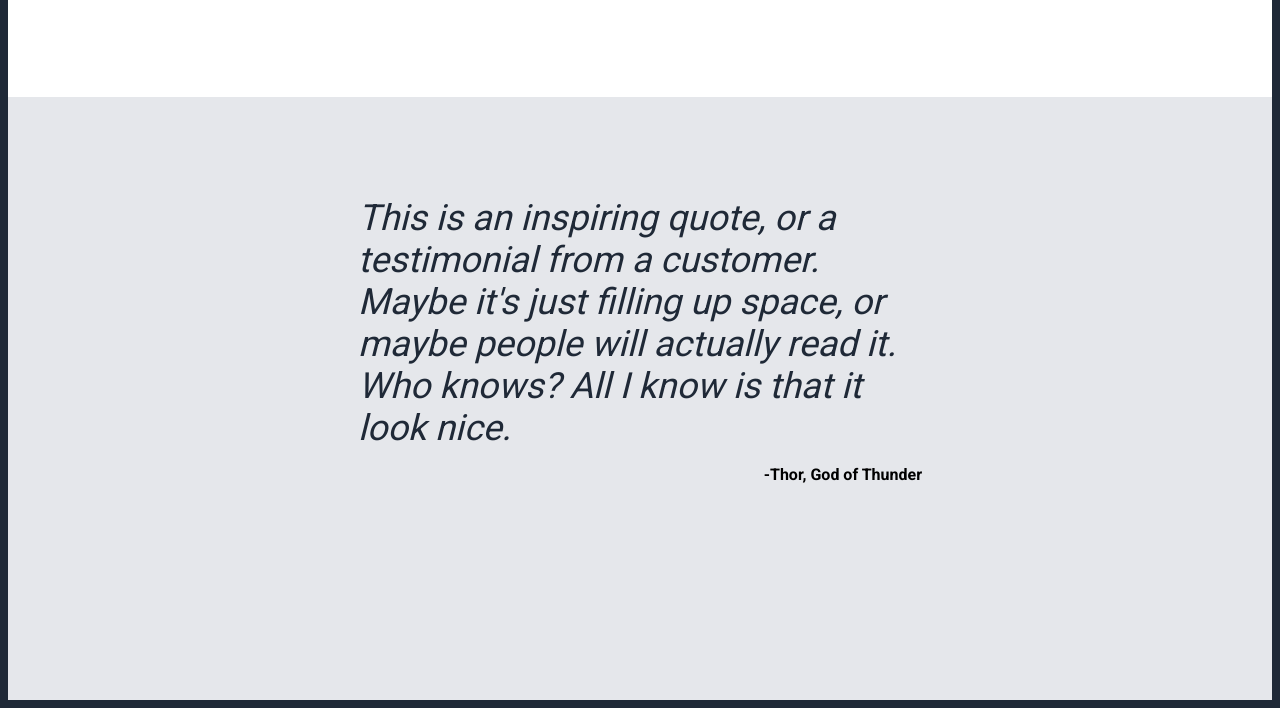
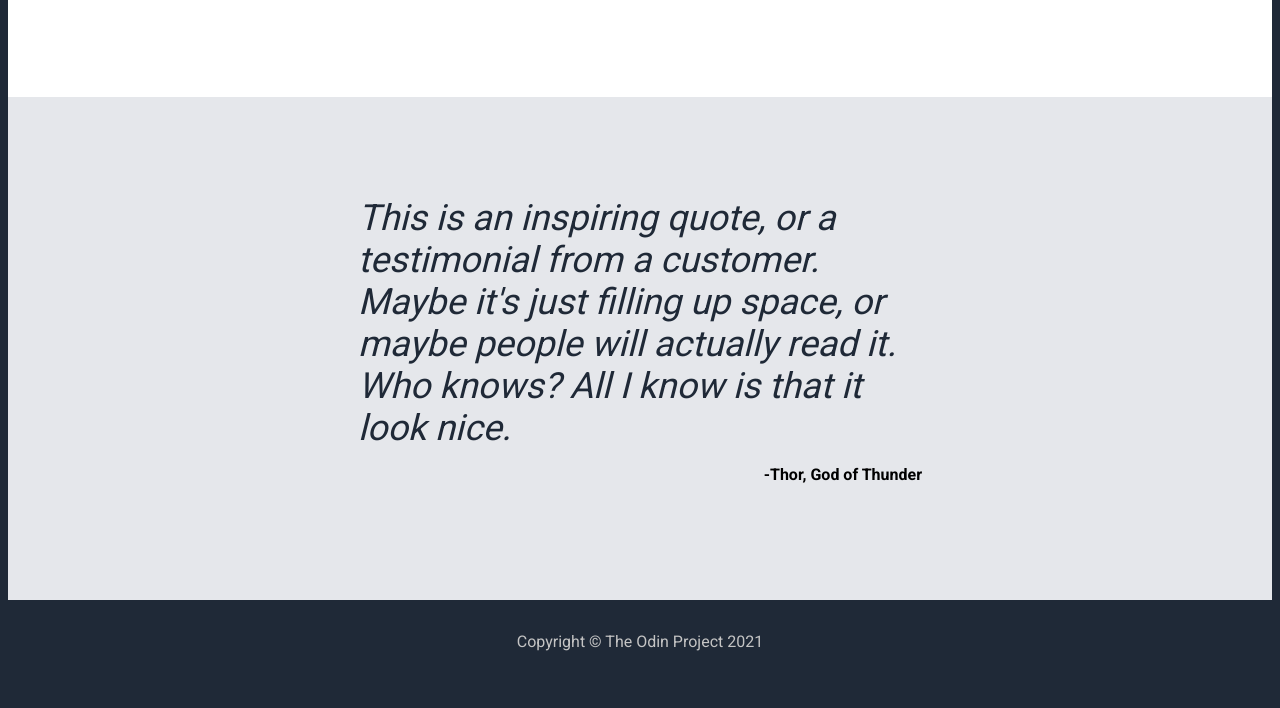
Before and after one commit to MichaelJohansyah/top-landing-page, a plain HTML site: page index.html in a window 1280 px wide. Shown: the part 1046-1754 px from the top of the page. After the commit the page ends 1729 px from the top, so only its background shows below. Drawn offline with Linux system fonts and the light colour scheme.

Commit message:
Complete the footer section

```diff
--- a/index.html
+++ b/index.html
@@ -23,7 +23,6 @@
             <p class="hero-secondary-text">This website has some subtext that goes here under the main title. It's smaller font and the color is lower contrast</p>
             <button>Sign up</button>
         </div>
-
         <img src="/images/uniqlo-image.png" alt="This is a placeholder for an image" height="250">
     </div>
 
@@ -47,8 +46,6 @@
                 <p>this is some subtext under an illustration or image</p>
             </div>
         </div>
-
-
     </div>
 
     <div class="quote">
@@ -56,5 +53,9 @@
         <p class="quote-person"><strong>-Thor, God of Thunder</strong></p>
     </div>
 
+    <div class="footer">
+        <p>Copyright © The Odin Project 2021</p>
+    </div>
+
 </body>
 </html>
--- a/styles.css
+++ b/styles.css
@@ -88,7 +88,7 @@ button{
 
 .quote{
     margin-top: 0;
-    padding-bottom: 200px;
+    padding-bottom: 100px;
     background-color: #E5E7EB;
     display: flex;
     flex-direction: column;
@@ -102,8 +102,15 @@ button{
     color: #1F2937;
     padding-bottom: 0;
 }
+
 .quote-person{
     align-self: flex-end;
     padding-top: 0;
     padding-right: 350px;
 }
+
+.footer p{
+    text-align: center;
+    color: rgb(196, 196, 196);
+    padding: 16px;
+}
```
